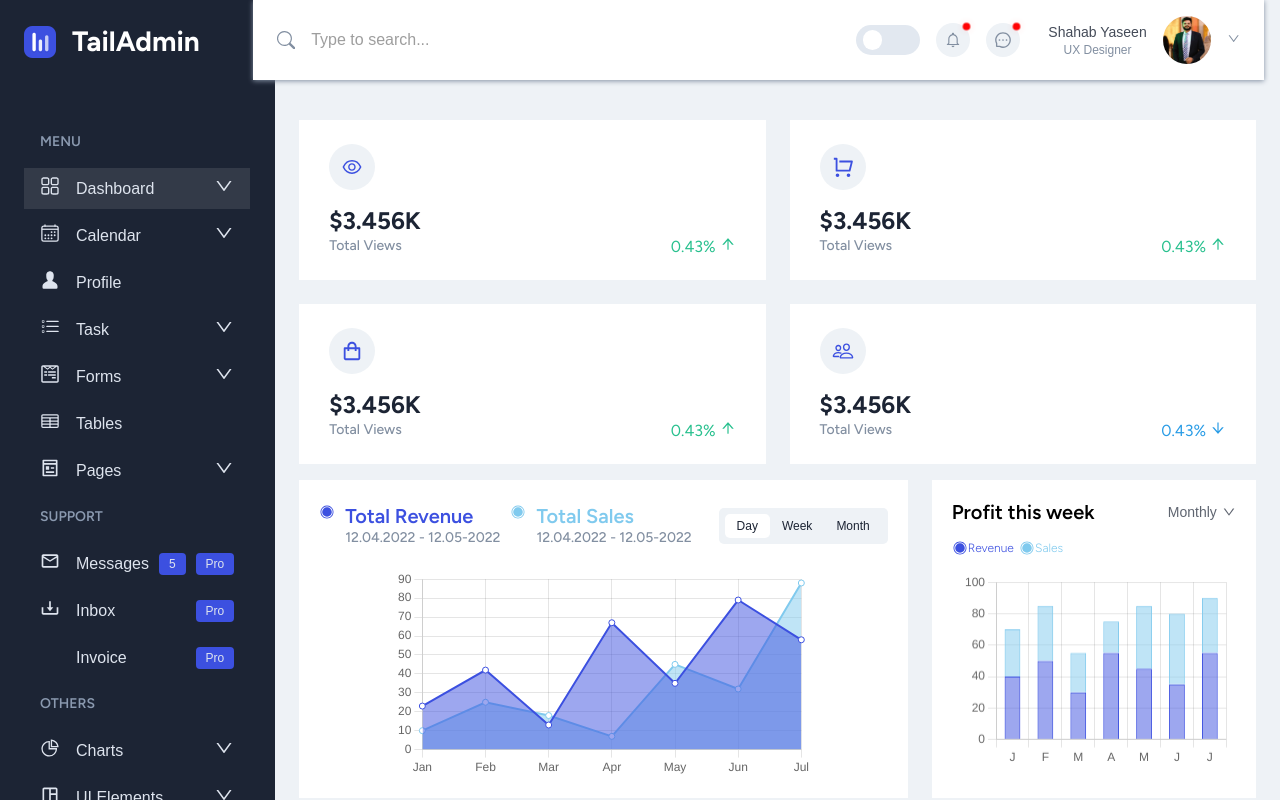
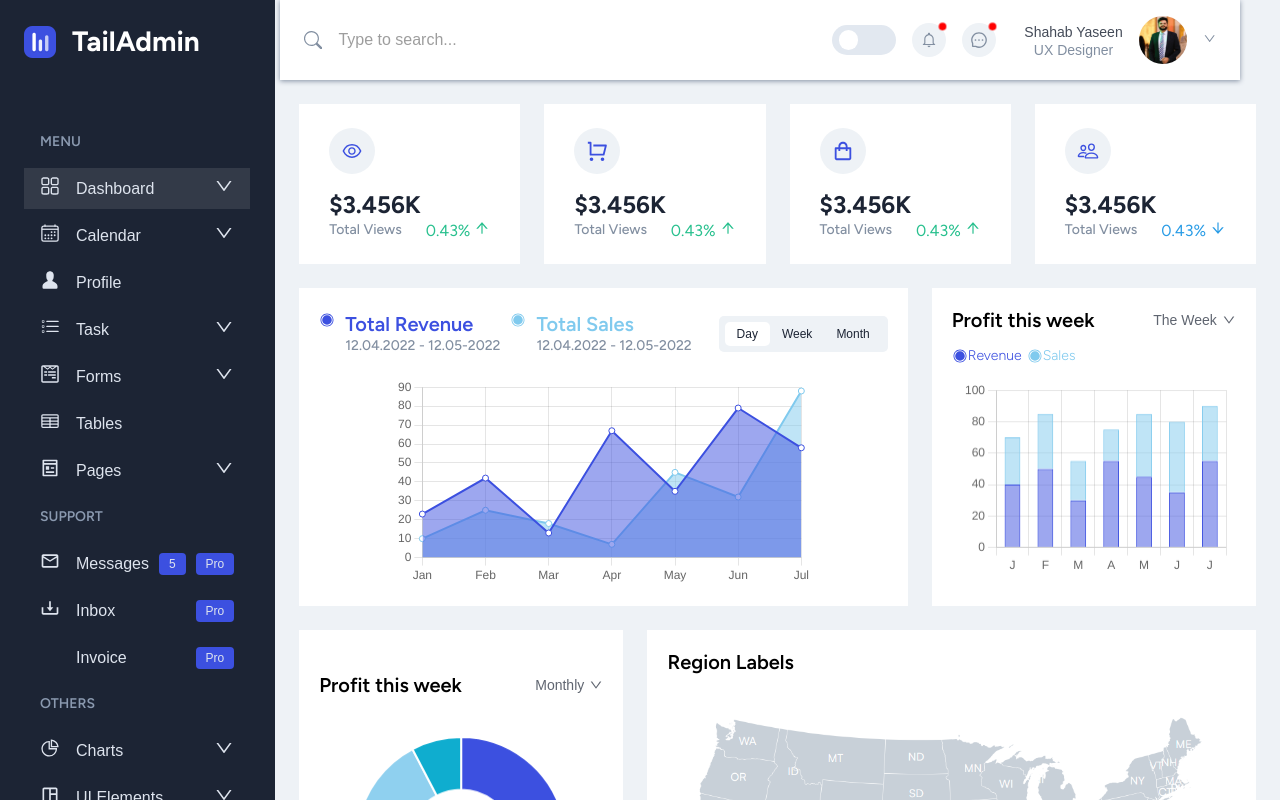
Before and after one commit to ESDEV-CO/tailadmin-demo, a React (Create React App) app: page / in a window 1280 px wide. Shown: the top 800 px of the page. Built offline with nearby package versions, Linux system fonts and the light colour scheme; some icons are missing.

Commit message:
1280px fixed

```diff
--- a/src/components/Cards/Cards.css
+++ b/src/components/Cards/Cards.css
@@ -51,3 +51,9 @@
         gap: 1.5rem;
     }
 }
+
+@media (min-width:1280px) {
+    .cards {
+        grid-template-columns: repeat(4, minmax(0, 1fr));
+    }
+}
--- a/src/components/Dashboard/Dashboard.css
+++ b/src/components/Dashboard/Dashboard.css
@@ -1,5 +1,9 @@
 .dashboard_main {
+    display: flex;
+    flex-direction: column;
+    gap: 1rem;
     padding: 1rem;
+    margin-top: 10%;
 }
 
 .dashboard_tables {
@@ -27,13 +31,14 @@
 
 }
 
-section {
-    margin-top: 1rem;
-}
 
 @media (min-width:768px) {
     .dashboard_main {
         padding: 1.5rem;
+    }
+
+    .dashboard_main {
+        gap: 1.5rem;
     }
 }
 
@@ -43,10 +48,7 @@ section {
         gap: 1.5rem;
     }
 
-    section {
-        &> :not(:first-child) {
-            margin-top: 1.5rem;
-        }
+    .dashboard_main {
+        margin-top: 8%;
     }
-
 }
--- a/src/components/Graphs1/Graphs1.jsx
+++ b/src/components/Graphs1/Graphs1.jsx
@@ -41,7 +41,7 @@ const Graphs1 = () => {
           <div className="barchat_info_heading">
             <h2>Profit this week</h2>
             <button>
-              Monthly <AiOutlineDown />
+              The Week <AiOutlineDown />
             </button>
           </div>
           <div className="barchat_info_legends">
--- a/src/components/Navbar/Navbar.css
+++ b/src/components/Navbar/Navbar.css
@@ -146,7 +146,7 @@
     }
 }
 
-@media (min-width:1025px) {
+@media (min-width:1024px) {
     .nav_user_info {
         display: flex;
         flex-direction: column;
--- a/src/components/Table/Table.css
+++ b/src/components/Table/Table.css
@@ -53,3 +53,11 @@ th {
 .col_blue {
     color: #299CE6;
 }
+
+@media (min-width:1280px) {
+
+    td,
+    th {
+        padding: 1.25rem;
+    }
+}
--- a/src/index.css
+++ b/src/index.css
@@ -33,7 +33,8 @@ canvas {
 body {
   font-family: 'Figtree', sans-serif;
   background-color: var(--bg_clr);
-  max-width: 100vw;
+  max-width: 1536px;
+
 }
 
 ul,
@@ -45,35 +46,6 @@ li {
 a {
   text-decoration: none;
   color: inherit;
-}
-
-.dash_container {
-  display: flex;
-  width: 100vw;
-  height: 100vh;
-  overflow-x: hidden;
-}
-
-.container_side {
-  display: none;
-}
-
-
-.container_dash {
-  width: 100%;
-  margin-top: auto;
-}
-
-.dash_nav {
-  position: fixed;
-  width: 100%;
-  right: 0;
-  top: 0;
-  z-index: 999;
-}
-
-.dash_db {
-  margin-top: 9%;
 }
 
 h1 {
@@ -108,7 +80,7 @@ h5 {
 }
 
 h6 {
-  font-size: 0.75rem;
+  font-size: 0.875rem;
   font-weight: 300;
   line-height: 1rem;
 }
@@ -125,22 +97,53 @@ button {
   color: var(--pri_clr);
 }
 
+.dash_container {
+  display: flex;
+  overflow: hidden;
+}
+
+.container_side {
+  display: none;
+}
+
+
+.container_dash {
+  position: relative;
+  width: 100%;
+  margin-top: auto;
+}
+
+.dash_nav {
+  position: fixed;
+  width: 100%;
+  right: 0;
+  top: 0;
+  z-index: 999;
+}
+
+.dash_db {
+  margin-top: 9%;
+}
+
+
+@media (min-width:768px) {
+  .dash_db {
+    margin-top: 8%;
+  }
+
+}
+
 @media (min-width:1024px) {
-  .dash_container {
-    overflow: hidden;
-  }
 
   .container_side {
     display: flex;
-    flex: 2.15;
+    flex: 2.85;
     background: var(--pri_clr);
-    overflow-y: scroll;
   }
 
   .container_dash {
-    flex: 7.85;
+    flex: 7.15;
     margin-top: 0;
-    overflow-y: scroll;
   }
 
   .container_side::-webkit-scrollbar {
@@ -148,16 +151,31 @@ button {
   }
 
   .dash_nav {
-    right: 1rem;
-    width: 79%;
+    right: 1.5rem;
+    width: 69.3%;
   }
 
 }
 
-@media (min-width:768px) {
-  .dash_db {
-    margin-top: 8%;
+@media (min-width:1280px) {
+  .container_side {
+    flex: 2.15;
   }
 
+  .container_dash {
+    flex: 7.85;
+  }
+
+  .dash_nav {
+    width: 75%;
+    right: 2.5rem;
+  }
 
 }
+
+@media (min-width:1536px) {
+  .dash_nav {
+    width: 71%;
+    left: 20%;
+  }
+}
```
